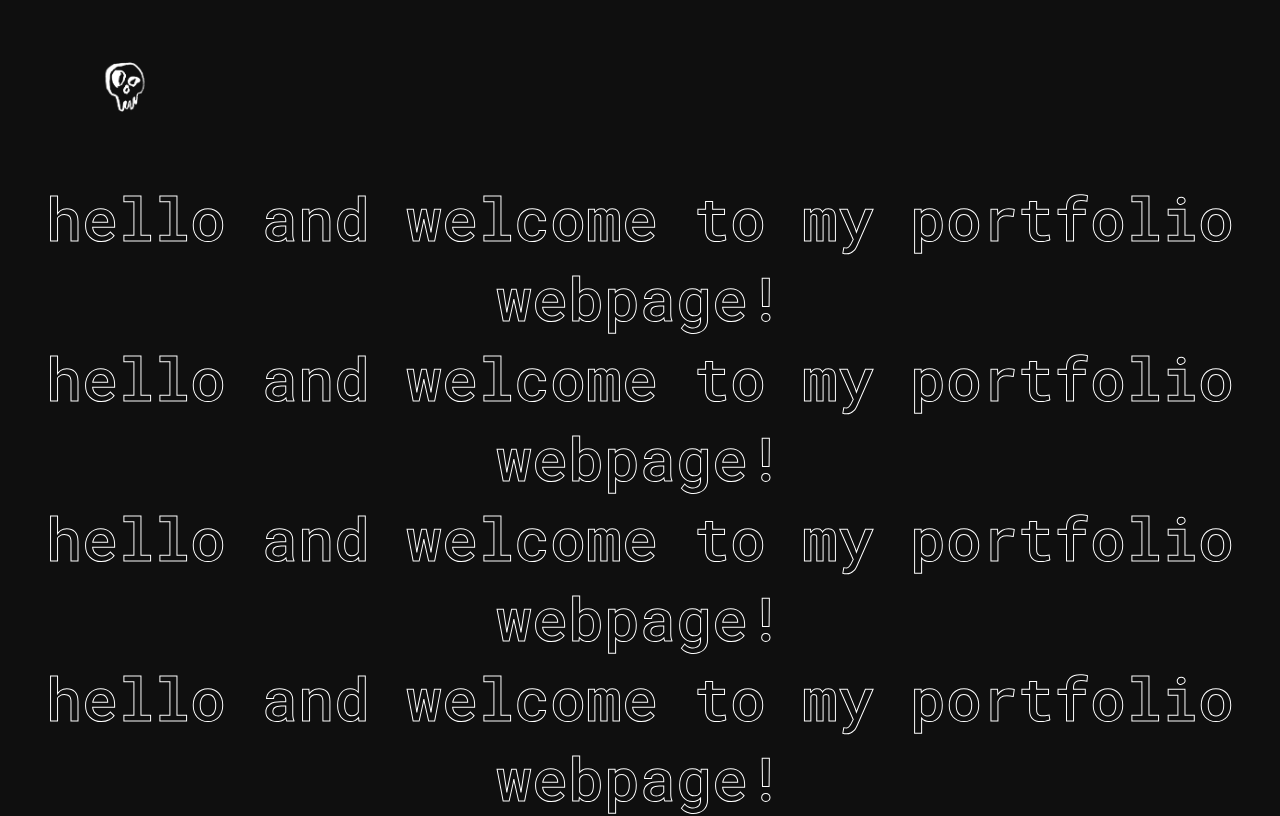
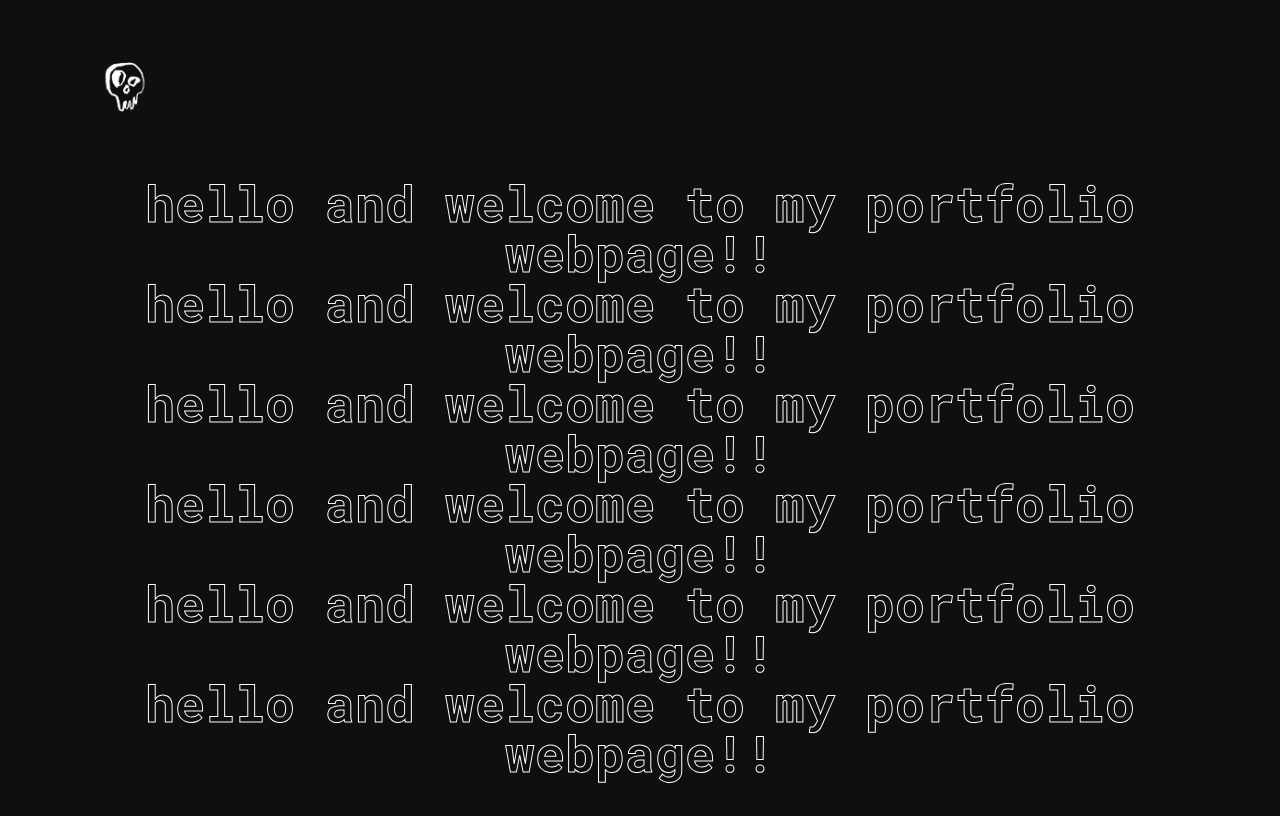
Before and after one commit to kevinoli/truongak-portfolio, a React (Create React App) app: page / in a window 1280 px wide. Shown: the top 816 px of the page. Built offline with nearby package versions, Linux system fonts and the light colour scheme.

Commit message:
cooler home animation

```diff
--- a/src/css/Header.css
+++ b/src/css/Header.css
@@ -47,6 +47,7 @@ nav .brand img:hover {
 		transform: scale(2);
 	}
 }
+
 /*--------------- desktop --------------- */
 @media (min-width: 769px) {
 	.menu-btn {
@@ -75,6 +76,7 @@ nav .brand img:hover {
 	}
 
 	nav .menu li a {
+		background-color: rgba(15, 15, 15, 0);
 		padding: 0 20px;
 		text-decoration: none;
 		display: inline-block;
--- a/src/css/Home.css
+++ b/src/css/Home.css
@@ -1,8 +1,9 @@
 
 .dupe {
-    font-size: 60px;
+    font-size: 50px;
+    font-weight: bold;
+    line-height: 50px;
     color: #0f0f0f;
-    line-height: 80px;
     -webkit-text-stroke: white;
     -webkit-text-stroke-width: 1px;
     animation-name: expand;
@@ -13,10 +14,13 @@
 
 
 @keyframes expand {
-    from {
+    0% {
         line-height: 0px;
     }
-    to {
+    80% {
         line-height: 80px;
     }
+    100% {
+        line-height: 50px;
+    }
 }
--- a/src/js/App.js
+++ b/src/js/App.js
@@ -1,8 +1,8 @@
 import React, { useState } from 'react';
 import Header from './Header';
 import Home from './Home';
+import About from './About';
 // import Projects from './Projects';
-// import About from './About';
 // import Contact from './Contact';
 import '../css/App.css';
 import 'bootstrap/dist/css/bootstrap.min.css';
@@ -15,13 +15,12 @@ function App() {
 	};
 
 	const content =
-	  selectedTab === 'home' ? <Home /> : null;
+	  selectedTab === 'home' ? <Home /> : 'about me' ? <About /> : null;
 	  // Add other Tabs as needed
 
 	return (
 	  <div>
 		<Header onSelectTab={handleTabChange} />
-		{/* Navigation component here, pass onSelectTab to handle Tab changes */}
 		{content}
 	  </div>
 	);
--- a/src/js/Home.js
+++ b/src/js/Home.js
@@ -6,12 +6,12 @@ function Home() {
 	return (
 		<div className="text-center">
 			<h1 className="dupe pt-5">
-				hello and welcome to my portfolio webpage! <br/>
-				hello and welcome to my portfolio webpage! <br/>
-				hello and welcome to my portfolio webpage! <br/>
-				hello and welcome to my portfolio webpage! <br/>
-				hello and welcome to my portfolio webpage! <br/>
-				hello and welcome to my portfolio webpage! <br/>
+				hello and welcome to my portfolio webpage!! <br/>
+				hello and welcome to my portfolio webpage!! <br/>
+				hello and welcome to my portfolio webpage!! <br/>
+				hello and welcome to my portfolio webpage!! <br/>
+				hello and welcome to my portfolio webpage!! <br/>
+				hello and welcome to my portfolio webpage!! <br/>
 			</h1>
 		</div>
 	);
```
